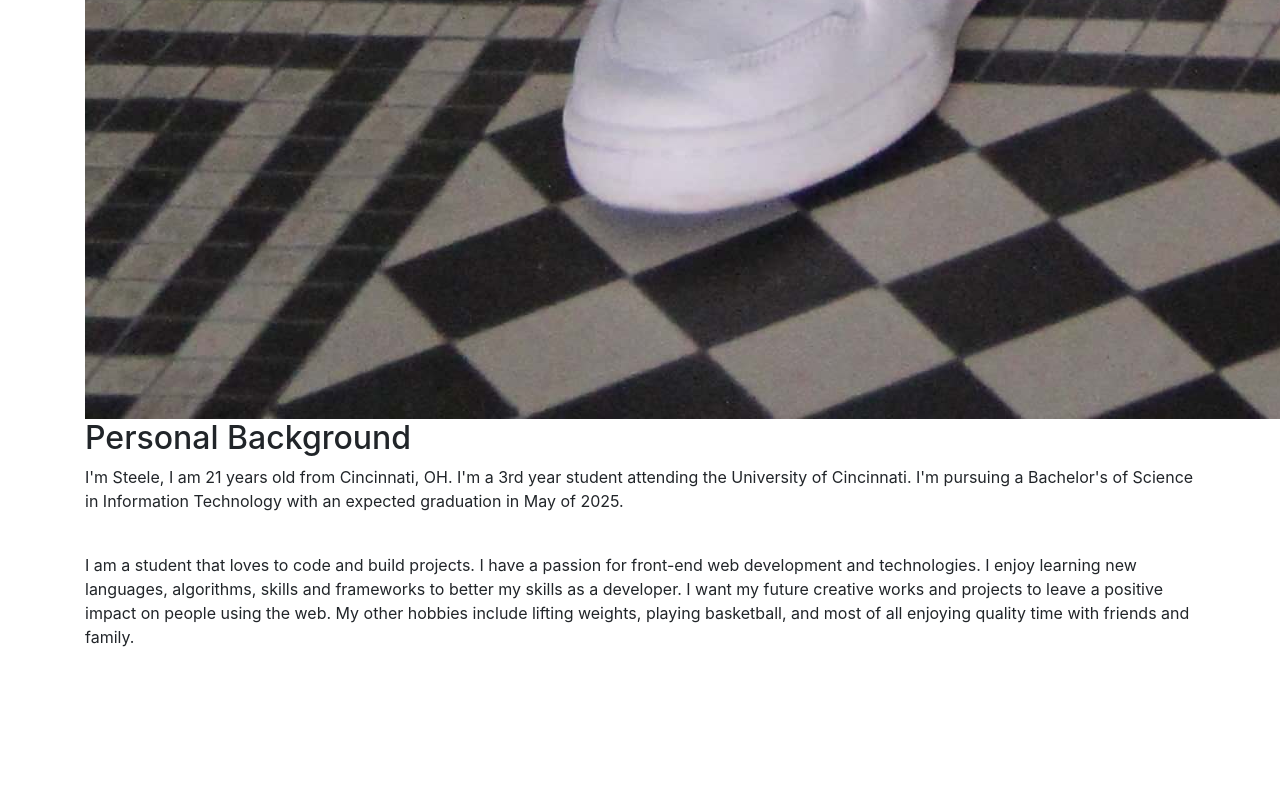
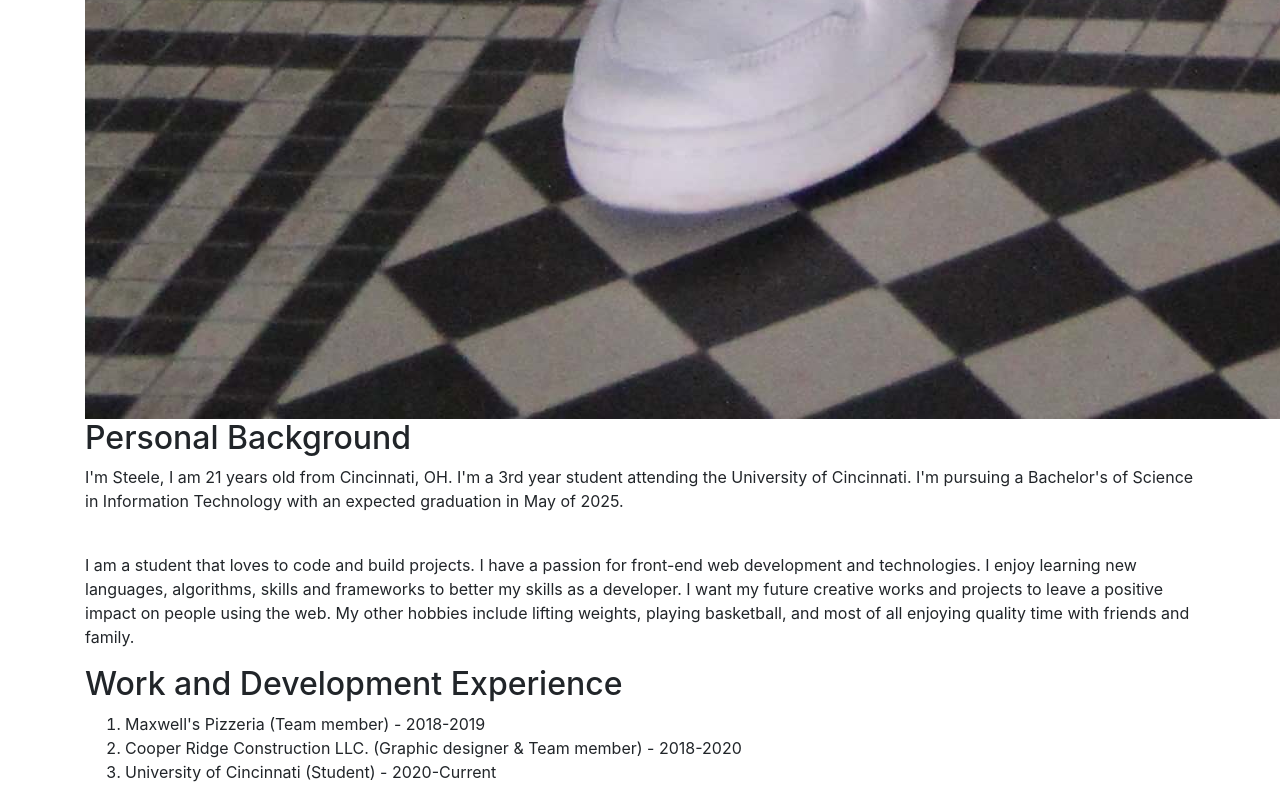
Before and after one commit to it3049c-fall22-henderson/online-portfolio-steelesh, a website: page index.html in a window 1280 px wide. Shown: the part 4821-5621 px from the top of the page. Before the commit the page ends 5486 px from the top, so only its background shows below. Drawn offline with nearby package versions, Linux system fonts and the light colour scheme.

Commit message:
Add 'Experience' section

```diff
--- a/index.html
+++ b/index.html
@@ -39,6 +39,19 @@
             of all enjoying quality time with friends and family.
           </p>
         </section>
+        <div class="section" id="experience">
+          <section>
+            <h2>Work and Development Experience</h2>
+            <ol>
+              <li>Maxwell's Pizzeria (Team member) - 2018-2019</li>
+              <li>
+                Cooper Ridge Construction LLC. (Graphic designer & Team member)
+                - 2018-2020
+              </li>
+              <li>University of Cincinnati (Student) - 2020-Current</li>
+            </ol>
+          </section>
+        </div>
       </div>
       <!-- WORK FROM INSIDE THIS CONTAINER-->
     </div>
```
